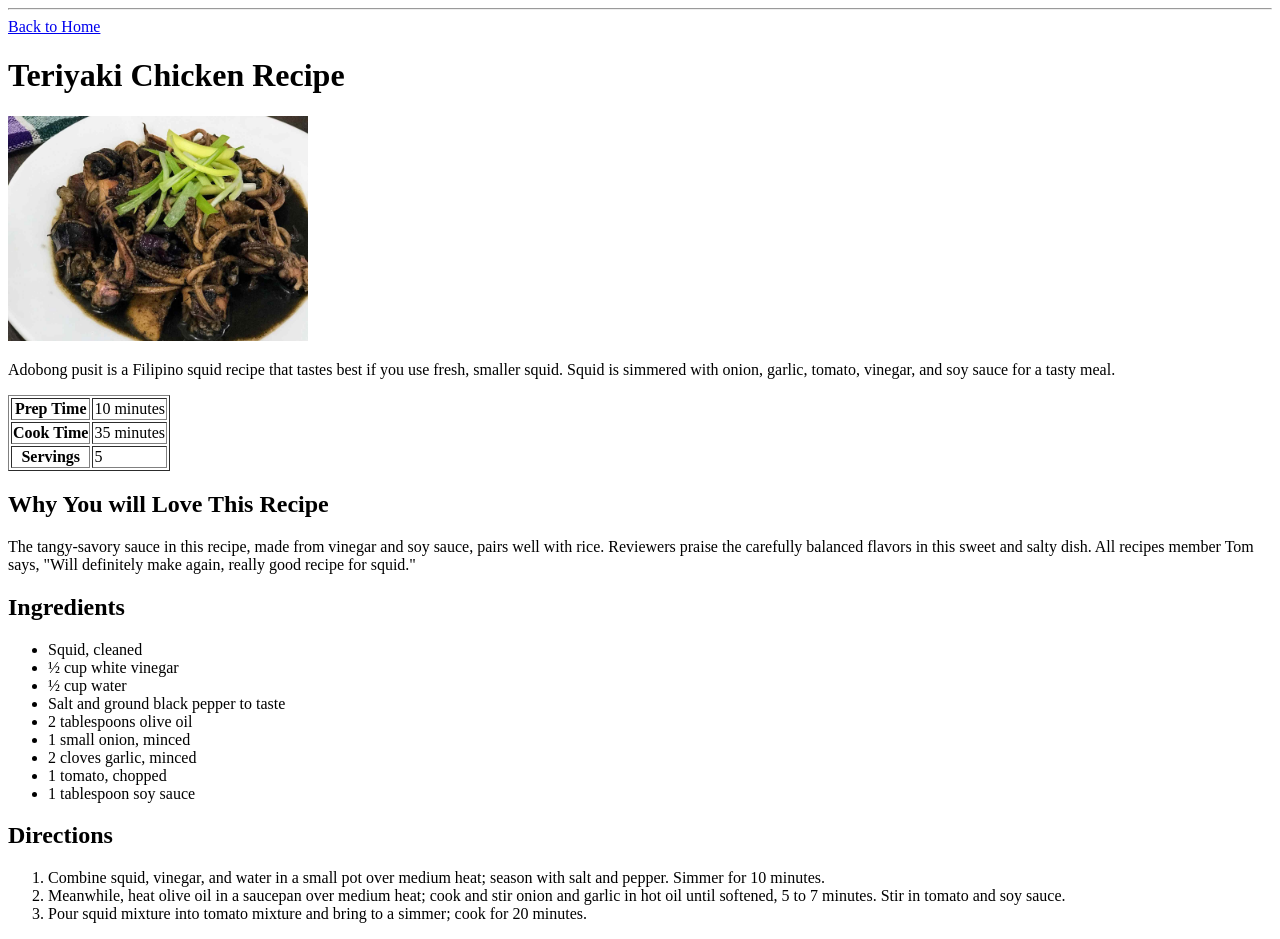
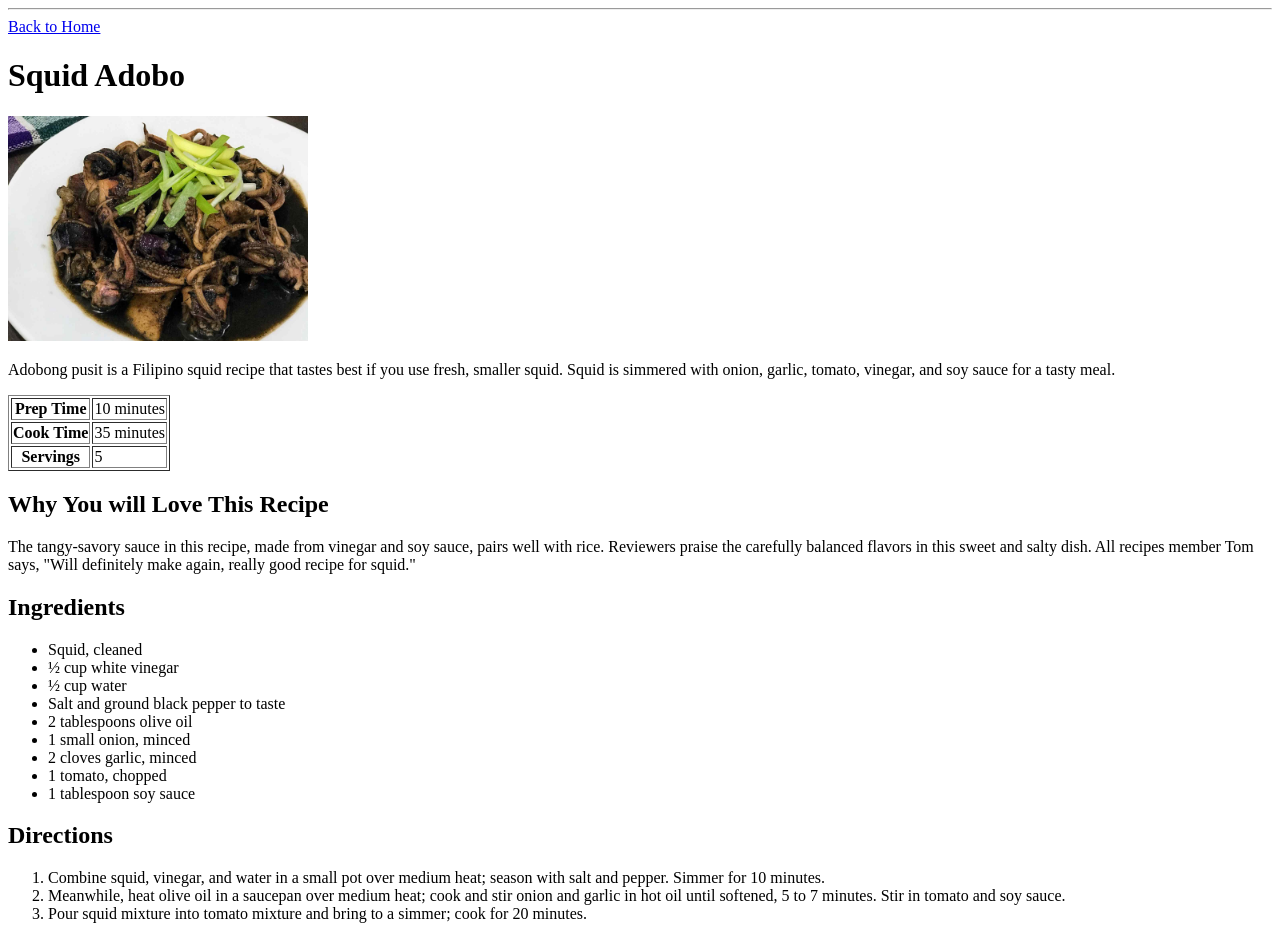
Before and after one commit to Windell12/odinRecipe, a plain HTML site: page recipe1.html in a window 1280 px wide. Drawn offline with Linux system fonts and the light colour scheme.

Commit message:
Fix recipe1 title and body tag

```diff
--- a/recipe1.html
+++ b/recipe1.html
@@ -14,7 +14,7 @@
 
     </body>
 
-    <h1> Teriyaki Chicken Recipe </h1>
+    <h1> Squid Adobo </h1>
 
     <img src="squid.jpg" alt="Odin's Project Logo" width="300">
     <p> Adobong pusit is a Filipino squid recipe that tastes best if you use fresh, smaller squid. Squid is simmered with onion, garlic, tomato, vinegar, and soy sauce for a tasty meal.
```
